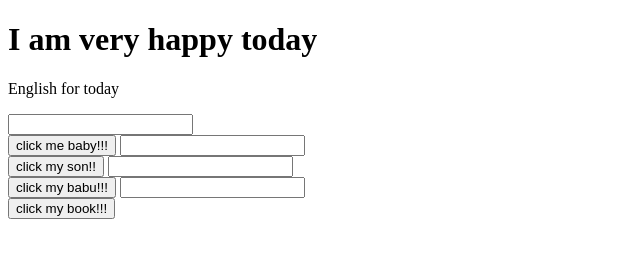
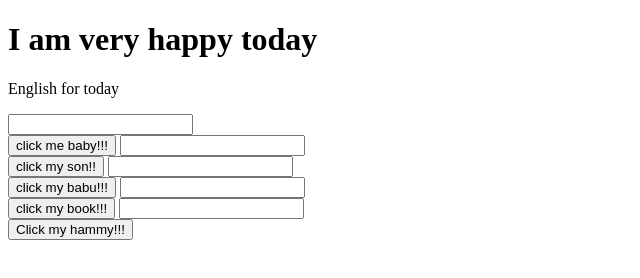
Before and after one commit to Hossainshawon/My-First-website, a plain HTML site: page index.html in a window 1280 px wide. Shown: the whole page, without its empty margins (0-640 px from the left). Drawn offline with Linux system fonts and the light colour scheme.

Commit message:
adding my-awesome-button

```diff
--- a/index.html
+++ b/index.html
@@ -22,5 +22,8 @@
     <input type="text">
     <br>
     <button>click my book!!!</button>
+    <input type="text">
+    <br>
+    <button>Click my hammy!!!</button>
 </body>
 </html>
```
